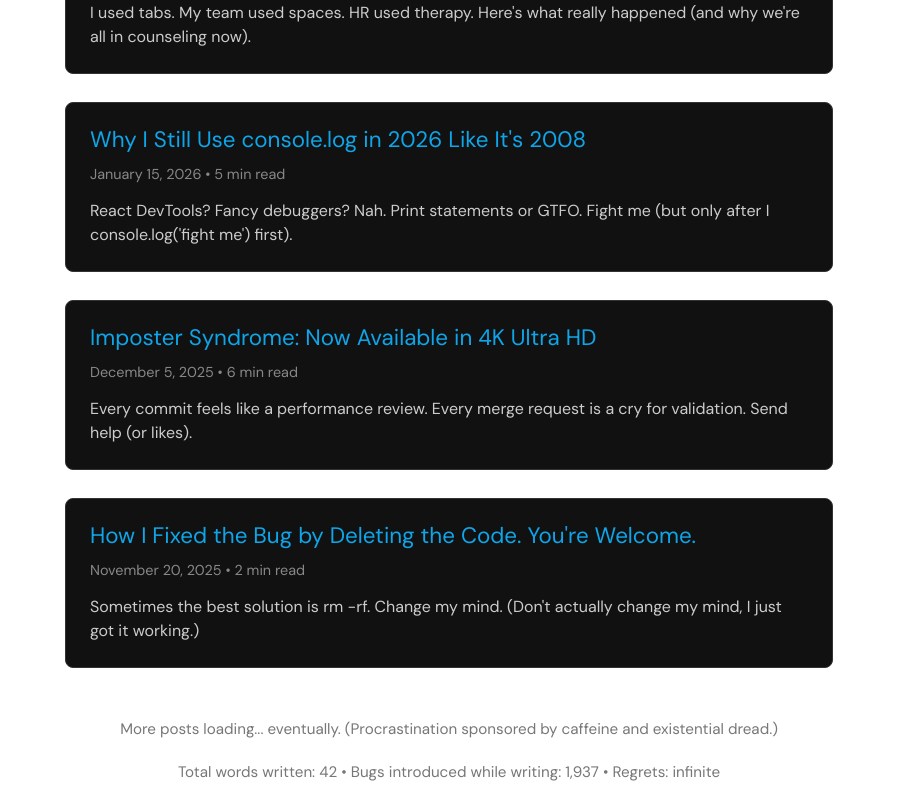
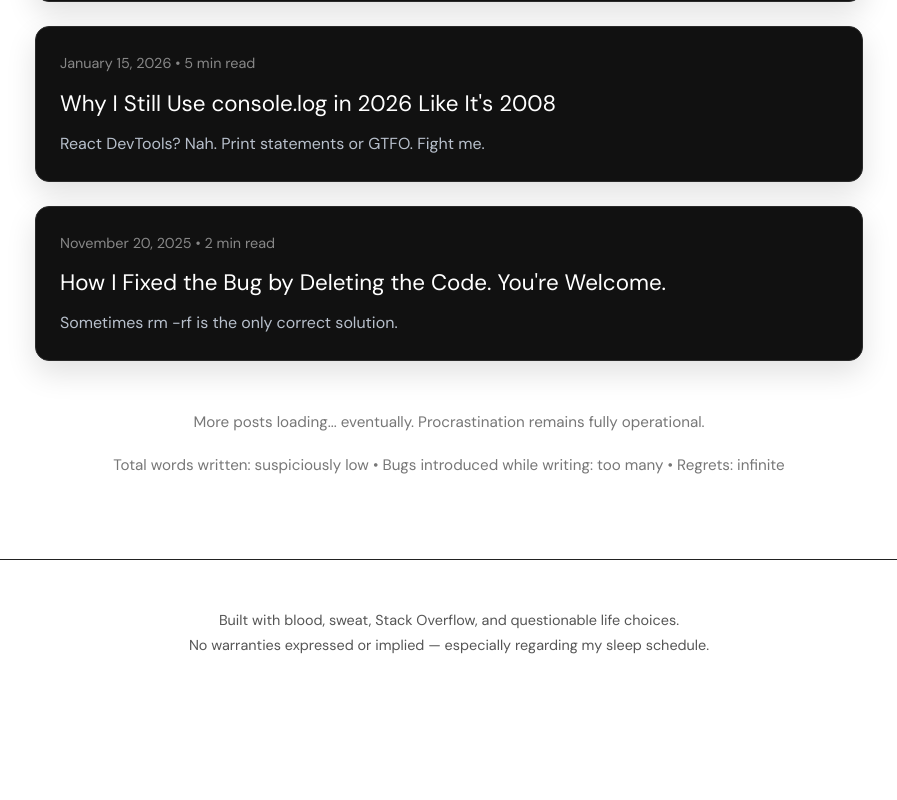
Before and after one commit to theumang100/umangp.com, a React (Create React App) app: page /blog in a window 1280 px wide. Shown: the part 800-1600 px from the top of the page, without its empty margins (191-1088 px from the left). After the commit the page ends 1490 px from the top, so only its background shows below. Built offline with nearby package versions, Linux system fonts and the light colour scheme.

Commit message:
style changes

```diff
--- a/src/pages/App.js
+++ b/src/pages/App.js
@@ -18,6 +18,7 @@ function App() {
                     <Route path="/blog" exact component={Blog} />
                     <Route path="/about" exact component={About} />
                     <Route path="/blog/:slug" component={BlogPost} />
+                    <Route path="*" element={<div>404 - Page not found (just like my sleep)</div>} />
                 </Switch>
             </BrowserRouter>
 
--- a/src/pages/Blog.js
+++ b/src/pages/Blog.js
@@ -1,141 +1,132 @@
 import React from 'react';
+import { Link } from 'react-router-dom';
 import Header from "./Header";
 import Description from './Description';
+import blogPosts from '../data/blogPosts';
 
 function Blog() {
-  const posts = [
-    {
-      title: "Debugging at 3 AM: A Love Letter to My Imminent Divorce",
-      slug: "debugging-at-3am",
-      date: "March 10, 2026",
-      readTime: "4 min",
-      excerpt: "Turns out the bug was me. Who knew? Spoiler: everyone except future-me. Featuring console.log prayers and existential dread.",
-    },
-    {
-      title: "Tabs vs Spaces: The War Is Over and We All Lost",
-      slug: "tabs-vs-spaces-the-final-verdict",
-      date: "February 28, 2026",
-      readTime: "3 min",
-      excerpt: "I used tabs. My team used spaces. HR used therapy. Here's what really happened (and why we're all in counseling now).",
-    },
-    {
-      title: "Why I Still Use console.log in 2026 Like It's 2008",
-      slug: "console-log-in-2026",
-      date: "January 15, 2026",
-      readTime: "5 min",
-      excerpt: "React DevTools? Fancy debuggers? Nah. Print statements or GTFO. Fight me (but only after I console.log('fight me') first).",
-    },
-    {
-      title: "Imposter Syndrome: Now Available in 4K Ultra HD",
-      slug: "imposter-syndrome-4k",
-      date: "December 5, 2025",
-      readTime: "6 min",
-      excerpt: "Every commit feels like a performance review. Every merge request is a cry for validation. Send help (or likes).",
-    },
-    {
-      title: "How I Fixed the Bug by Deleting the Code. You're Welcome.",
-      slug: "delete-to-fix",
-      date: "November 20, 2025",
-      readTime: "2 min",
-      excerpt: "Sometimes the best solution is rm -rf. Change my mind. (Don't actually change my mind, I just got it working.)",
-    },
-  ];
-
     return (
         <>
             <Header />
 
             <Description
                 title="Blog."
-        subtitle="Random code rants, debugging horror stories, hot takes that will age like milk, tutorials disguised as cries for help, and the occasional moment of clarity (rare)."
+                subtitle="Random code rants, debugging horror stories, hot takes that will age like milk, tutorials disguised as cries for help, and the occasional moment of clarity."
             />
 
-      <div style={{
-        maxWidth: '800px',
+            <div
+                style={{
+                    maxWidth: '860px',
                     margin: '0 auto',
-        padding: '2rem 1rem',
-      }}>
-        <h2 style={{
+                    padding: '2rem 1rem 4rem',
+                }}
+            >
+                <h2
+                    style={{
                         textAlign: 'center',
                         marginBottom: '2.5rem',
                         fontSize: '1.8rem',
-          color: '#0ea5e9', // or whatever accent color you use
-        }}>
+                        color: '#0ea5e9',
+                    }}
+                >
                     Recent Crimes Against Code
                 </h2>
 
-        <div style={{
+                <div
+                    style={{
                         display: 'flex',
                         flexDirection: 'column',
-          gap: '1.75rem',
-        }}>
-          {posts.map((post, index) => (
+                        gap: '1.5rem',
+                    }}
+                >
+                    {blogPosts.map((post) => (
                         <article
-              key={index}
+                            key={post.slug}
                             style={{
-                border: '1px solid #333',
-                borderRadius: '8px',
+                                border: '1px solid #2a2a2a',
+                                borderRadius: '14px',
                                 padding: '1.5rem',
                                 background: '#111',
-                transition: 'border-color 0.2s',
+                                transition: 'all 0.2s ease',
+                                boxShadow: '0 12px 30px rgba(0,0,0,0.12)',
                             }}
-              onMouseEnter={(e) => e.currentTarget.style.borderColor = '#0ea5e9'}
-              onMouseLeave={(e) => e.currentTarget.style.borderColor = '#333'}
+                            onMouseEnter={(e) => {
+                                e.currentTarget.style.borderColor = '#0ea5e9';
+                                e.currentTarget.style.transform = 'translateY(-4px)';
+                            }}
+                            onMouseLeave={(e) => {
+                                e.currentTarget.style.borderColor = '#2a2a2a';
+                                e.currentTarget.style.transform = 'translateY(0)';
+                            }}
                         >
-              <h3 style={{ margin: '0 0 0.5rem', fontSize: '1.4rem' }}>
-                <a
-                  href={`/blog/${post.slug}`} // ← change to your actual routing (e.g. React Router)
+                            <div
                                 style={{
-                    color: '#0ea5e9',
+                                    color: '#888',
+                                    fontSize: '0.9rem',
+                                    marginBottom: '0.75rem',
+                                }}
+                            >
+                                {post.date} • {post.readTime} read
+                            </div>
+
+                            <h3
+                                style={{
+                                    margin: '0 0 0.75rem',
+                                    fontSize: '1.4rem',
+                                    lineHeight: 1.3,
+                                }}
+                            >
+                                <Link
+                                    to={`/blog/${post.slug}`}
+                                    style={{
+                                        color: '#ffffff',
                                         textDecoration: 'none',
                                     }}
                                 >
                                     {post.title}
-                </a>
+                                </Link>
                             </h3>
 
-              <div style={{
-                color: '#888',
-                fontSize: '0.9rem',
-                marginBottom: '0.75rem',
-              }}>
-                {post.date} • {post.readTime} read
-              </div>
-
-              <p style={{
-                margin: '0',
-                color: '#ccc',
-                lineHeight: '1.5',
-              }}>
+                            <p
+                                style={{
+                                    margin: 0,
+                                    color: '#b8c0cc',
+                                    lineHeight: 1.7,
+                                    fontSize: '1rem',
+                                }}
+                            >
                                 {post.excerpt}
                             </p>
                         </article>
                     ))}
                 </div>
 
-        {/* Fake coming soon + stats for extra humor */}
-        <div style={{
+                <div
+                    style={{
                         textAlign: 'center',
-          margin: '3rem 0 1rem',
+                        margin: '3rem 0 0',
                         color: '#777',
                         fontSize: '0.95rem',
-        }}>
-          <p>More posts loading... eventually. (Procrastination sponsored by caffeine and existential dread.)</p>
-          <p style={{ marginTop: '1rem' }}>
-            Total words written: 42 • Bugs introduced while writing: 1,937 • Regrets: infinite
+                    }}
+                >
+                    <p>More posts loading... eventually. Procrastination remains fully operational.</p>
+                    <p style={{ marginTop: '0.75rem' }}>
+                        Total words written: suspiciously low • Bugs introduced while writing: too many • Regrets: infinite
                     </p>
                 </div>
             </div>
 
-      {/* Optional funny footer note */}
-      <footer style={{
+            <footer
+                style={{
                     textAlign: 'center',
                     padding: '3rem 1rem 2rem',
                     color: '#555',
                     fontSize: '0.9rem',
                     borderTop: '1px solid #222',
-      }}>
-        Built with blood, sweat, Stack Overflow, and questionable life choices.<br />
+                }}
+            >
+                Built with blood, sweat, Stack Overflow, and questionable life choices.
+                <br />
                 No warranties expressed or implied — especially regarding my sleep schedule.
             </footer>
         </>
--- a/src/pages/Header.js
+++ b/src/pages/Header.js
@@ -23,7 +23,7 @@ function Header() {
                             <div className="icon_img_text_container ">
                                 <Link to="/" className="head_img_txt_link">
                                     <span className="head_img">
-                                        <img src={doge_transperant} height="30px" width="30px" alt="doge"/>
+                                        <img src={doge_transperant} height="30px" width="30px" alt="doge" />
                                     </span>
                                     umang
                                 </Link>
@@ -32,7 +32,7 @@ function Header() {
                         <div className="col-md-7">
                             <div className="menu-item">
 
-                                { <NavLink to="/blog" className="head_menu_link" activeStyle={{ background: "rgba(254, 220, 71, 1)", color: "#1b1d25" }}>Blog</NavLink> }
+                                {<NavLink to="/blog" className="head_menu_link" activeStyle={{ background: "rgba(254, 220, 71, 1)", color: "#1b1d25" }}>Blog</NavLink>}
                                 <NavLink to="/about" className="head_menu_link" activeStyle={{ background: "rgba(254, 220, 71, 1)", color: "#1b1d25" }}>About Me</NavLink>
 
                                 <button
```
Also changed, not shown: src/pages/Home.js (+48 -7 lines), src/pages/About.js (indentation only), src/pages/BlogPost.js (indentation only). Lines whose indentation alone changed are shown as unchanged.
